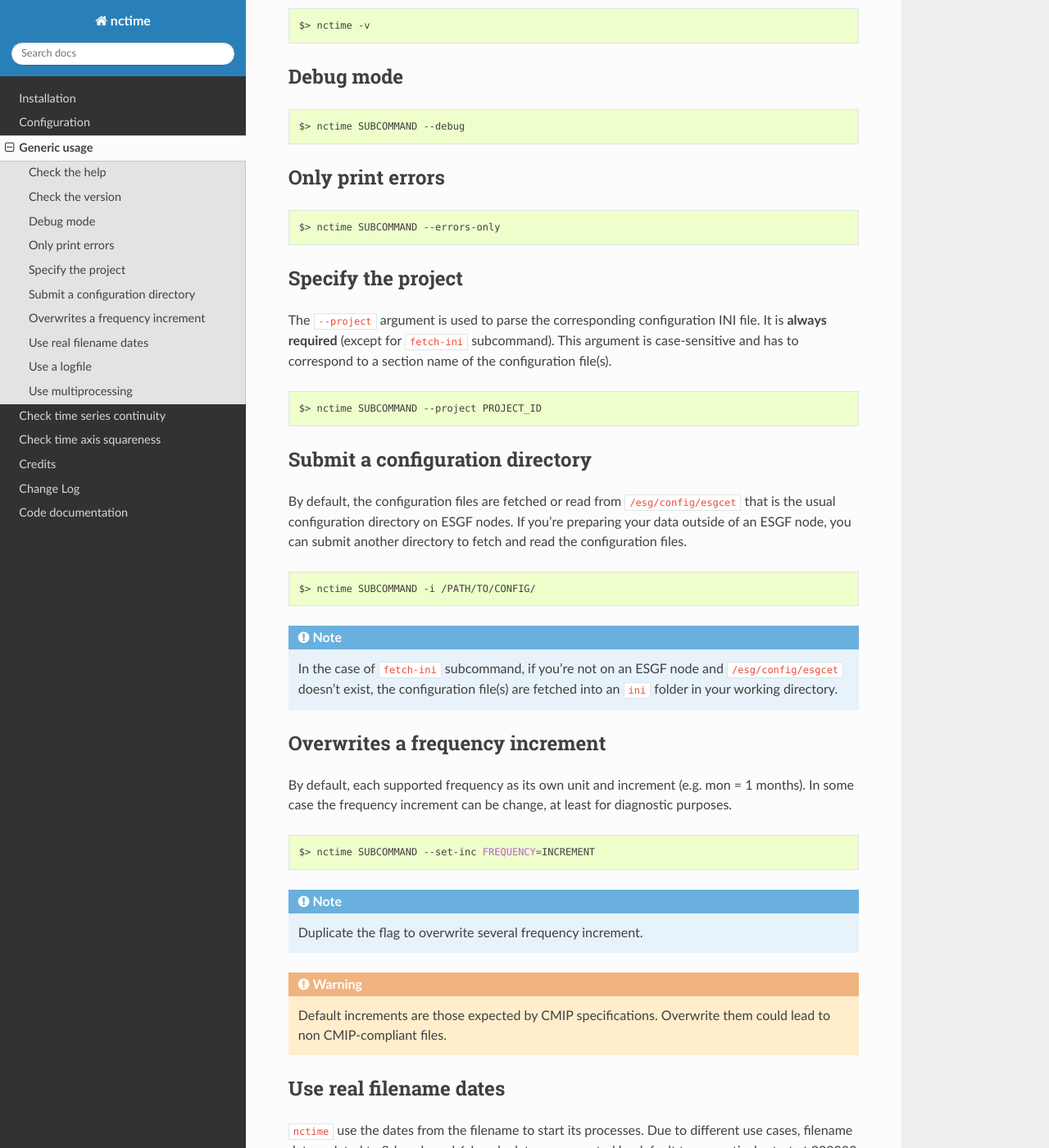
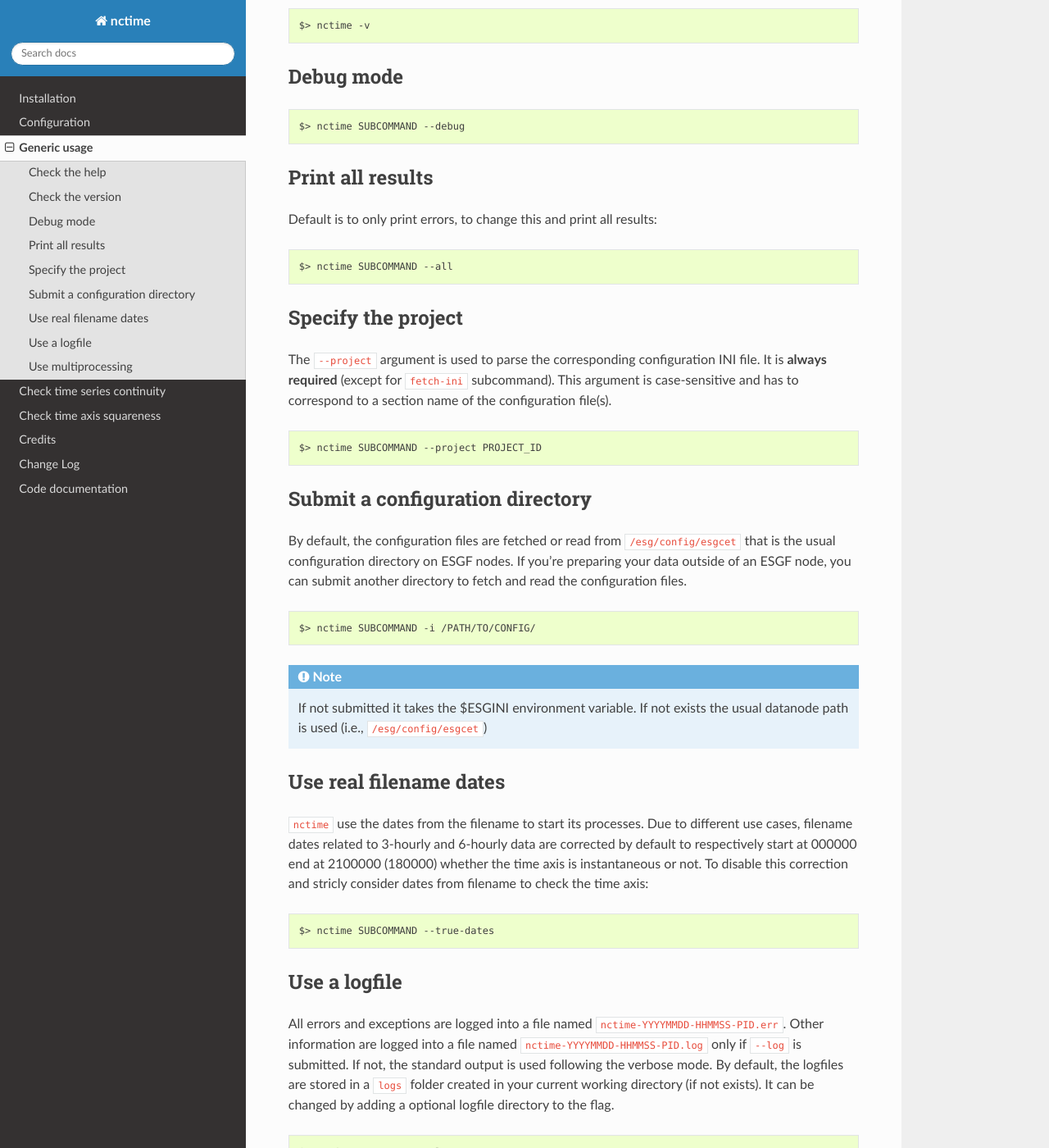
Before and after one commit to ESPRI-Mod/nctime, a Sphinx documentation site: the page built from docs/usage.rst, in a window 1280 px wide and 1400 px high, scrolled down 446 px. Shown: the whole window at 82% size. Built offline with Sphinx 7.4.7 and the Read the Docs theme 2.0.0, drawn with Linux system fonts in a browser that asks for light colours; pages that are not in the unit, such as notebooks, are missing from menus; the version number could not be read and is left out; some of the changed text lies outside the part shown.

Commit message:
Rollback + doc update

```diff
--- a/docs/axis.rst
+++ b/docs/axis.rst
@@ -67,6 +67,22 @@ To print all wrong time steps:
 
    $> nctime axis --project PROJECT_ID /PATH/TO/SCAN/ --limit
 
+Overwrites a frequency increment
+********************************
+
+By default, each supported frequency as its own unit and increment (e.g. mon = 1 months). In some case the frequency
+increment can be change, at least for diagnostic purposes.
+
+.. code-block:: bash
+
+    $> nctime SUBCOMMAND --set-inc FREQUENCY=INCREMENT
+
+.. note::
+    Duplicate the flag to overwrite several frequency increment.
+
+.. warning::
+    Default increments are those expected by CMIP specifications. Overwrite them could lead to non CMIP-compliant files.
+
 Ignore errors
 *************
 
--- a/docs/overlap.rst
+++ b/docs/overlap.rst
@@ -36,7 +36,7 @@ Remove full overlapping files only
 
 .. code-block:: bash
 
-   $> nctime overlap --project PROJECT_ID /PATH/TO/SCAN/ --resolve --full-overlap-only
+   $> nctime overlap --project PROJECT_ID /PATH/TO/SCAN/ --resolve --full-only
 
 Exit status
 ***********
--- a/docs/usage.rst
+++ b/docs/usage.rst
@@ -28,12 +28,14 @@ Debug mode
 
     $> nctime SUBCOMMAND --debug
 
-Only print errors
+Print all results
 *****************
+
+Default is to only print errors, to change this and print all results:
 
 .. code-block:: bash
 
-    $> nctime SUBCOMMAND --errors-only
+    $> nctime SUBCOMMAND --all
 
 Specify the project
 *******************
@@ -58,24 +60,7 @@ fetch and read the configuration files.
     $> nctime SUBCOMMAND -i /PATH/TO/CONFIG/
 
 .. note::
-    In the case of ``fetch-ini`` subcommand, if you're not on an ESGF node and ``/esg/config/esgcet`` doesn't exist,
-    the configuration file(s) are fetched into an ``ini`` folder in your working directory.
-
-Overwrites a frequency increment
-********************************
-
-By default, each supported frequency as its own unit and increment (e.g. mon = 1 months). In some case the frequency
-increment can be change, at least for diagnostic purposes.
-
-.. code-block:: bash
-
-    $> nctime SUBCOMMAND --set-inc FREQUENCY=INCREMENT
-
-.. note::
-    Duplicate the flag to overwrite several frequency increment.
-
-.. warning::
-    Default increments are those expected by CMIP specifications. Overwrite them could lead to non CMIP-compliant files.
+    If not submitted it takes the $ESGINI environment variable. If not exists the usual datanode path is used (i.e., ``/esg/config/esgcet``)
 
 Use real filename dates
 ***********************
@@ -88,7 +73,6 @@ time axis:
 .. code-block:: bash
 
     $> nctime SUBCOMMAND --true-dates
-
 
 Use a logfile
 *************
@@ -110,8 +94,10 @@ Use multiprocessing
 ``nctime`` uses a multiprocessing interface. This is useful to process a large amount of data, especially in the case
 of ``axis`` subcommands with the time axis calculation. Set the number of maximal processes to simultaneously treat
 several files. One process seems sequential processing (the default). Set it -1 to use all available CPU processes
-(as returned by ``multiprocessing.cpu_count()``).
+(as returned by ``multiprocessing.cpu_count()``). Default is set to 4 processes.
 
 .. code-block:: bash
 
     $> nctime SUBCOMMAND --max-processes 4
+
+.. warning:: The number of maximal processes is limited to the maximum CPU count in any case.
```
Also changed, not shown: 1 other file.
